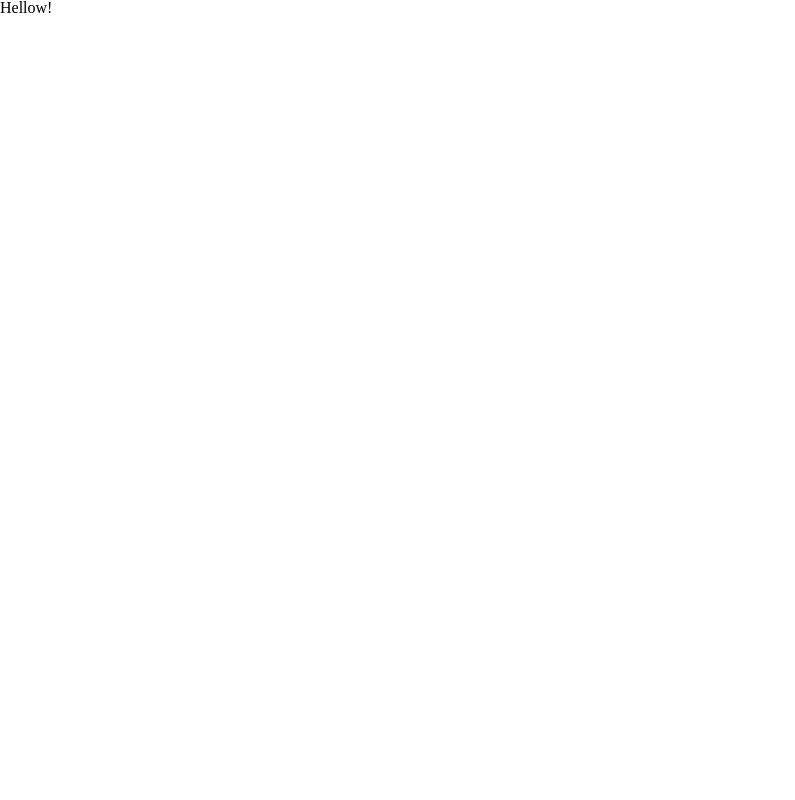
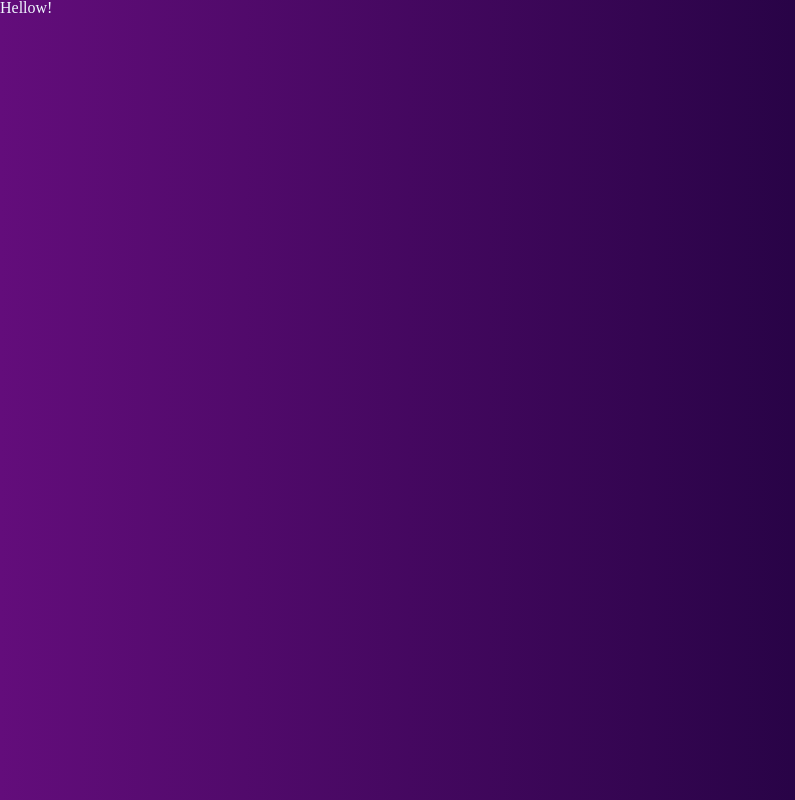
Before and after one commit to wallyrosa/wally_portfolio, a React (Create React App) app: page / in a window 1280 px wide. Shown: the whole page, without its empty margins (0-795 px from the left). Built offline with nearby package versions, Linux system fonts and the light colour scheme.

Commit message:
feature(background): background added

```diff
--- a/src/App.css
+++ b/src/App.css
@@ -30,6 +30,10 @@ footer, header, hgroup, menu, nav, section {
 }
 body {
 	line-height: 1;
+	color: aliceblue;
+	font-family: 'poppins';
+	background: #000014;
+	background-image: linear-gradient(88deg, #76108c -20%, #210240 70%);
 }
 ol, ul {
 	list-style: none;
--- a/src/App.tsx
+++ b/src/App.tsx
@@ -1,7 +1,5 @@
-function App() {
+export function App() {
   return (
     <div>Hellow!</div>
   );
 }
-
-export default App;
--- a/src/index.tsx
+++ b/src/index.tsx
@@ -1,5 +1,5 @@
 import ReactDOM from 'react-dom/client';
-import App from './App';
+import { App } from './App';
 import './App.css'
 
 const root = ReactDOM.createRoot(
```
Also changed, not shown: src/background-main.png (added), src/index.css (added).
